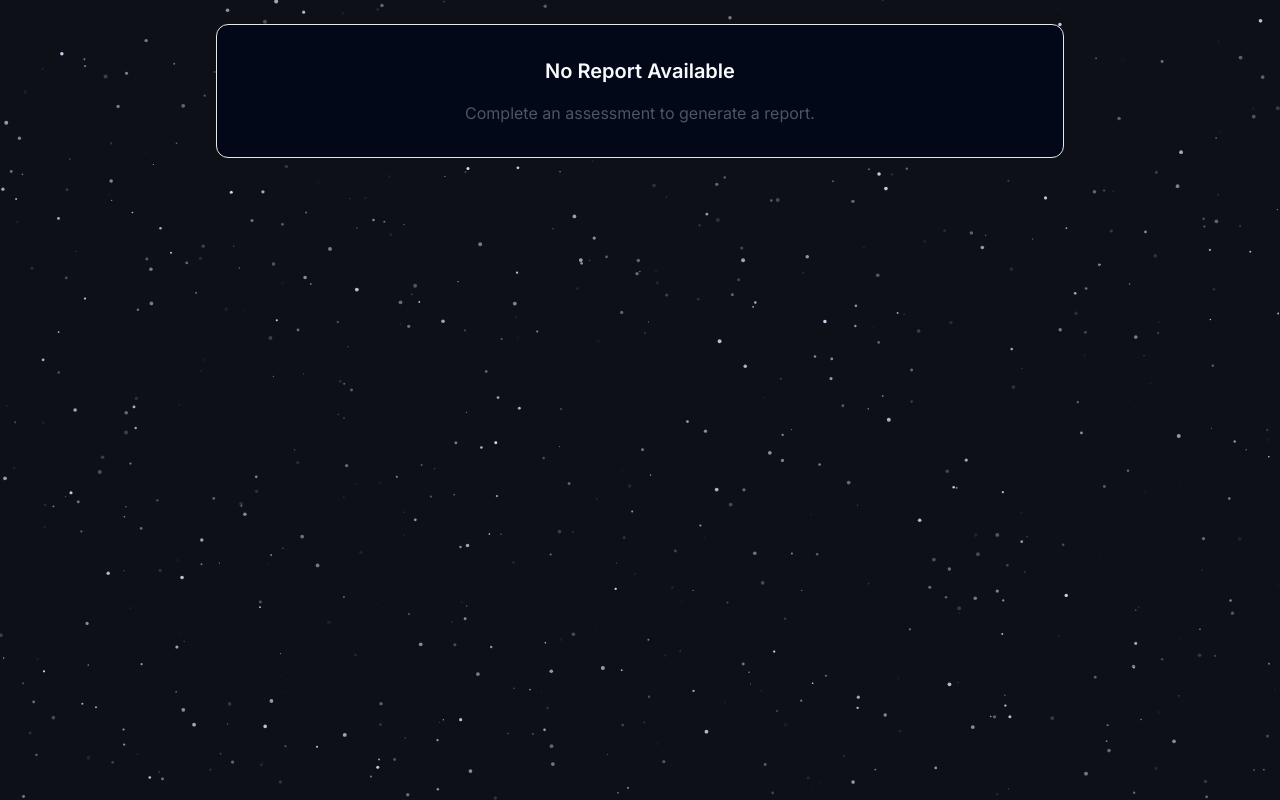
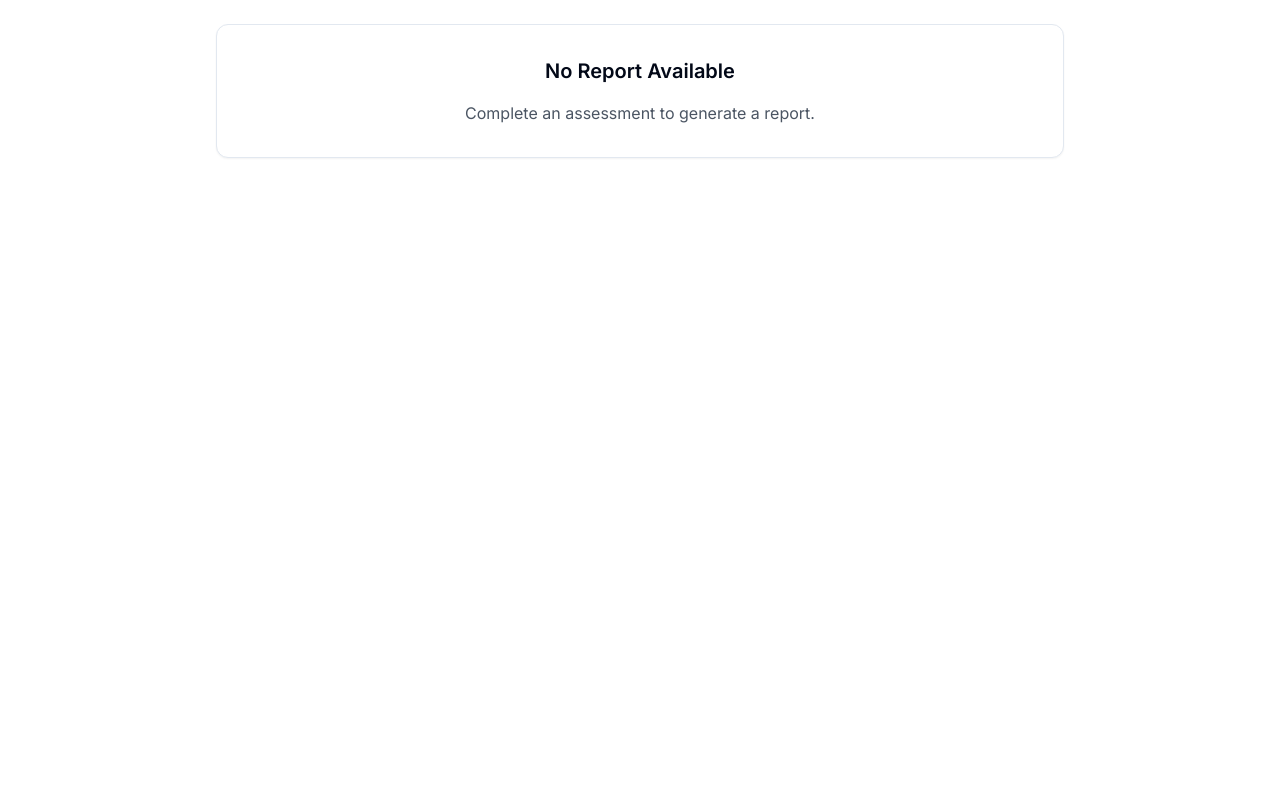
Before and after one commit to avschaefer/cloudhire, a Next.js app: page /report in a window 1280 px wide. Built offline with nearby package versions, Linux system fonts and the light colour scheme.

Commit message:
revert v40 to v32 restoration
Restore previous stable version with all related changes

#VERCEL_SKIP

Co-authored-by: Andrew Schaefer <218853615+avschaefer@users.noreply.github.com>

```diff
--- a/app/globals.css
+++ b/app/globals.css
@@ -2,23 +2,37 @@
 @tailwind components;
 @tailwind utilities;
 
-/* This CSS is crucial for making the background visible */
 @layer base {
-  /* Forcing a transparent background on the root elements */
-  html,
-  body {
-    background-color: transparent !important;
+  :root {
+    --background: 0 0% 100%;
+    --foreground: 222.2 84% 4.9%;
+    --card: 0 0% 100%;
+    --card-foreground: 222.2 84% 4.9%;
+    --popover: 0 0% 100%;
+    --popover-foreground: 222.2 84% 4.9%;
+    --primary: 221.2 83.2% 53.3%;
+    --primary-foreground: 210 40% 98%;
+    --secondary: 210 40% 96%;
+    --secondary-foreground: 222.2 84% 4.9%;
+    --muted: 210 40% 96%;
+    --muted-foreground: 215.4 16.3% 46.9%;
+    --accent: 210 40% 96%;
+    --accent-foreground: 222.2 84% 4.9%;
+    --destructive: 0 84.2% 60.2%;
+    --destructive-foreground: 210 40% 98%;
+    --border: 214.3 31.8% 91.4%;
+    --input: 214.3 31.8% 91.4%;
+    --ring: 221.2 83.2% 53.3%;
+    --radius: 0.75rem;
+    --chart-1: 12 76% 61%;
+    --chart-2: 173 58% 39%;
+    --chart-3: 197 37% 24%;
+    --chart-4: 43 74% 66%;
+    --chart-5: 27 87% 67%;
   }
 
-  /* Ensure the body takes up the full height */
-  body {
-    min-height: 100vh;
-  }
-
-  /* We remove the default background color from shadcn's theme system,
-     as our background is now handled by the canvas component. */
-  :root {
-    --background: transparent; /* Set to transparent */
+  .dark {
+    --background: 222.2 84% 4.9%;
     --foreground: 210 40% 98%;
     --card: 222.2 84% 4.9%;
     --card-foreground: 210 40% 98%;
@@ -37,28 +51,84 @@
     --border: 217.2 32.6% 17.5%;
     --input: 217.2 32.6% 17.5%;
     --ring: 224.3 76.3% 94.1%;
-    --radius: 0.75rem;
-  }
-
-  .dark {
-    --background: transparent; /* Also transparent for dark mode */
-    --foreground: 210 40% 98%;
-    --card: 222.2 84% 4.9%;
-    --card-foreground: 210 40% 98%;
-    --popover: 222.2 84% 4.9%;
-    --popover-foreground: 210 40% 98%;
-    --primary: 217.2 91.2% 59.8%;
-    --primary-foreground: 222.2 84% 4.9%;
-    --secondary: 217.2 32.6% 17.5%;
-    --secondary-foreground: 210 40% 98%;
-    --muted: 217.2 32.6% 17.5%;
-    --muted-foreground: 215 20.2% 65.1%;
-    --accent: 217.2 32.6% 17.5%;
-    --accent-foreground: 210 40% 98%;
-    --destructive: 0 62.8% 30.6%;
-    --destructive-foreground: 210 40% 98%;
-    --border: 217.2 32.6% 17.5%;
-    --input: 217.2 32.6% 17.5%;
-    --ring: 224.3 76.3% 94.1%;
+    --chart-1: 220 70% 50%;
+    --chart-2: 160 60% 45%;
+    --chart-3: 30 80% 55%;
+    --chart-4: 280 65% 60%;
+    --chart-5: 340 75% 55%;
   }
 }
+
+@layer base {
+  * {
+    @apply border-border;
+  }
+  body {
+    @apply bg-background text-foreground;
+  }
+}
+
+/* Custom styles for the exam interface */
+.exam-container {
+  @apply max-w-4xl mx-auto p-6;
+}
+
+.question-card {
+  @apply bg-white rounded-lg shadow-sm border p-6 mb-6;
+}
+
+.progress-bar {
+  @apply w-full bg-gray-200 rounded-full h-2;
+}
+
+.progress-fill {
+  @apply bg-blue-600 h-2 rounded-full transition-all duration-300;
+}
+
+.timer {
+  @apply bg-red-50 border border-red-200 rounded-lg p-3 text-red-800;
+}
+
+.answer-input {
+  @apply w-full p-3 border border-gray-300 rounded-lg focus:ring-2 focus:ring-blue-500 focus:border-transparent;
+}
+
+.multiple-choice-option {
+  @apply flex items-center p-3 border border-gray-200 rounded-lg cursor-pointer hover:bg-gray-50 transition-colors;
+}
+
+.multiple-choice-option.selected {
+  @apply bg-blue-50 border-blue-300;
+}
+
+.navigation-buttons {
+  @apply flex justify-between items-center mt-8 pt-6 border-t;
+}
+
+.btn-primary {
+  @apply bg-blue-600 text-white px-6 py-2 rounded-lg hover:bg-blue-700 transition-colors;
+}
+
+.btn-secondary {
+  @apply bg-gray-200 text-gray-800 px-6 py-2 rounded-lg hover:bg-gray-300 transition-colors;
+}
+
+.results-summary {
+  @apply bg-gradient-to-r from-blue-50 to-indigo-50 rounded-lg p-6 mb-6;
+}
+
+.score-display {
+  @apply text-3xl font-bold text-blue-600;
+}
+
+.feedback-section {
+  @apply bg-white rounded-lg shadow-sm border p-6 mb-4;
+}
+
+.strength-item {
+  @apply text-green-600 flex items-center mb-2;
+}
+
+.improvement-item {
+  @apply text-amber-600 flex items-center mb-2;
+}
--- a/app/layout.tsx
+++ b/app/layout.tsx
@@ -4,14 +4,13 @@ import { Inter } from "next/font/google"
 import "./globals.css"
 import { ThemeProvider } from "@/components/theme-provider"
 import { Toaster } from "@/components/ui/sonner"
-import StarryBackground from "@/components/StarryBackground"
 
 const inter = Inter({ subsets: ["latin"] })
 
 export const metadata: Metadata = {
   title: "CloudHire - Technical Assessment",
   description: "AI-powered technical assessment platform",
-  generator: "v0.dev",
+    generator: 'v0.dev'
 }
 
 export default function RootLayout({
@@ -21,12 +20,9 @@ export default function RootLayout({
 }) {
   return (
     <html lang="en" suppressHydrationWarning>
-      {/* The body is made transparent to see the canvas behind it. */}
-      <body className={`${inter.className} bg-transparent`}>
-        <StarryBackground />
-        <ThemeProvider attribute="class" defaultTheme="dark" enableSystem={false} disableTransitionOnChange>
-          {/* The main content area is now the scrollable container */}
-          <main className="relative z-10 h-screen overflow-y-auto">{children}</main>
+      <body className={inter.className}>
+        <ThemeProvider attribute="class" defaultTheme="light" enableSystem disableTransitionOnChange>
+          {children}
           <Toaster />
         </ThemeProvider>
       </body>
--- a/components/StarryBackground.tsx
+++ /dev/null
@@ -1,92 +0,0 @@
-"use client"
-
-import { useEffect, useRef } from "react"
-
-// This component creates the animated starry background using the HTML5 Canvas API.
-// It is designed to be efficient and run entirely on the client side.
-export default function StarryBackground() {
-  const canvasRef = useRef<HTMLCanvasElement>(null)
-
-  useEffect(() => {
-    const canvas = canvasRef.current
-    if (!canvas) return
-
-    const ctx = canvas.getContext("2d")
-    if (!ctx) return
-
-    let stars: { x: number; y: number; size: number; maxAlpha: number; alphaOffset: number }[] = []
-    let animationFrameId: number
-    let frameCount = 0
-
-    const numStars = 800
-
-    // Initializes or re-initializes the stars array
-    const createStars = () => {
-      stars = []
-      for (let i = 0; i < numStars; i++) {
-        stars.push({
-          x: Math.random() * canvas.width,
-          y: Math.random() * canvas.height,
-          size: Math.random() * 1.5 + 0.5,
-          maxAlpha: Math.random() * 155 + 100, // Random max brightness
-          alphaOffset: Math.random() * Math.PI * 2, // Random start for the sparkle effect
-        })
-      }
-    }
-
-    // Handles window resizing
-    const resizeHandler = () => {
-      canvas.width = window.innerWidth
-      canvas.height = window.innerHeight
-      createStars()
-    }
-
-    // The main animation loop
-    const draw = () => {
-      if (!ctx) return
-
-      // Clear the canvas with the dark background color each frame
-      ctx.fillStyle = "rgb(13, 17, 23)"
-      ctx.fillRect(0, 0, canvas.width, canvas.height)
-
-      // Draw each star with a sparkling effect
-      stars.forEach((star) => {
-        // Sine wave creates a smooth pulsing effect for the alpha (transparency)
-        const pulse = (Math.sin(frameCount * 0.02 + star.alphaOffset) + 1) / 2
-        const currentAlpha = star.maxAlpha * pulse
-
-        ctx.fillStyle = `rgba(220, 225, 255, ${currentAlpha / 255})`
-        ctx.beginPath()
-        ctx.arc(star.x, star.y, star.size, 0, Math.PI * 2)
-        ctx.fill()
-      })
-
-      frameCount++
-      animationFrameId = window.requestAnimationFrame(draw)
-    }
-
-    // Initial setup
-    resizeHandler()
-    draw()
-
-    // Add event listener for resizing
-    window.addEventListener("resize", resizeHandler)
-
-    // Cleanup function to stop animation and remove listener when component unmounts
-    return () => {
-      window.removeEventListener("resize", resizeHandler)
-      window.cancelAnimationFrame(animationFrameId)
-    }
-  }, [])
-
-  return (
-    <canvas
-      ref={canvasRef}
-      className="fixed top-0 left-0 w-full h-full -z-50" // Use a very low z-index to ensure it's in the back
-      style={{
-        // This CSS background provides the static gradient overlay
-        backgroundImage: "radial-gradient(at 50% 0%, hsla(220, 40%, 15%, 1) 0px, transparent 70%)",
-      }}
-    />
-  )
-}
```
